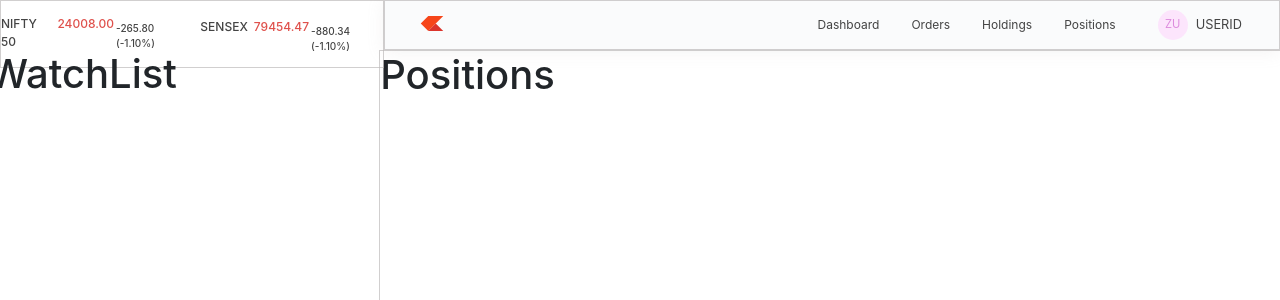
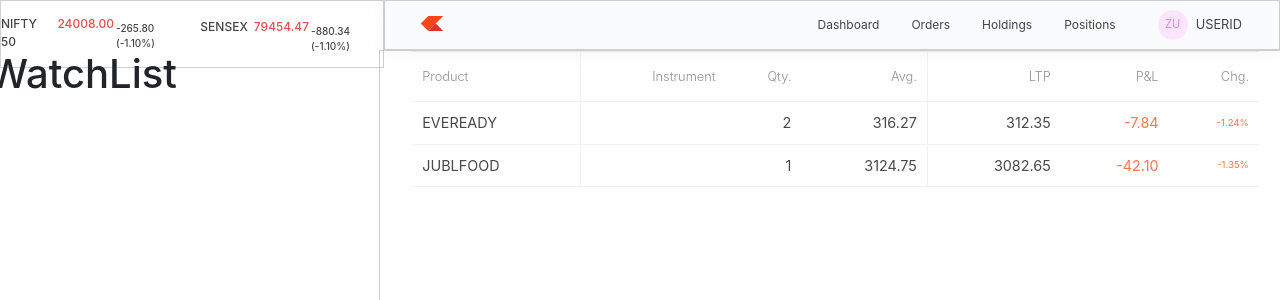
Before and after one commit to jainishh/Zerodha, a React (Create React App) app in the folder dashboard/: page /positions in a window 1280 px wide. Shown: the top 300 px of the page. Built offline with nearby package versions, Linux system fonts and the light colour scheme.

Commit message:
positions

```diff
--- a/dashboard/src/components/Holdings.js
+++ b/dashboard/src/components/Holdings.js
@@ -1,5 +1,5 @@
 import React, { useState, useEffect } from "react";
-import "./Orders&Holdings.css";
+import "./Orders&Holdings&Posiions.css";
 import { holdings } from "../data/data";
 
 const Holdings = () => {
--- a/dashboard/src/components/Orders&Holdings.css
+++ b/dashboard/src/components/Orders&Holdings&Posiions.css
@@ -1,5 +1,5 @@
 .containerOrders {
-  padding: 1rem;
+  padding: 0rem 2rem;
 }
 
 /* Mobile Screen */
@@ -121,3 +121,8 @@
     padding: 0rem 1rem;
   }
 }
+
+.positionsCan,
+.containerHoldings {
+  padding: 0rem 2rem;
+}
--- a/dashboard/src/components/Orders.js
+++ b/dashboard/src/components/Orders.js
@@ -1,5 +1,5 @@
 import React, { useEffect, useState } from "react";
-import "./Orders&Holdings.css";
+import "./Orders&Holdings&Posiions.css";
 import ordersData from "../data/data.js";
 
 const Orders = () => {
--- a/dashboard/src/components/Positions.js
+++ b/dashboard/src/components/Positions.js
@@ -1,7 +1,57 @@
-import React from "react";
+import React, { useEffect, useState } from "react";
+import "./Orders&Holdings&Posiions.css";
+import positions from "../data/data.js";
 
 const Positions = () => {
-  return <h1>Positions</h1>;
+  const [allPositions, setAllPositions] = useState([]);
+
+  useEffect(() => {
+    // Simulate fetching data locally
+    setAllPositions(positions);
+  }, []);
+
+  return (
+    <div className="positionsCan">
+      <div className="order-table">
+        <table>
+          <thead>
+            <tr>
+              <th>Product</th>
+              <th>Instrument</th>
+              <th>Qty.</th>
+              <th>Avg.</th>
+              <th>LTP</th>
+              <th>P&L</th>
+              <th>Chg.</th>
+            </tr>
+          </thead>
+
+          <tbody>
+            {allPositions.map((stock, index) => {
+              const curValue = stock.price * stock.qty;
+              const isProfit = curValue - stock.avg * stock.qty >= 0.0;
+              const profClass = isProfit ? "profit" : "loss";
+              const dayClass = stock.isLoss ? "loss" : "profit";
+
+              return (
+                <tr key={index}>
+                  <td>{stock.name}</td>
+                  <td>{stock.instrument}</td>
+                  <td>{stock.qty}</td>
+                  <td>{stock.avg.toFixed(2)}</td>
+                  <td>{stock.price.toFixed(2)}</td>
+                  <td className={profClass}>
+                    {(curValue - stock.avg * stock.qty).toFixed(2)}
+                  </td>
+                  <td className={dayClass}>{stock.day}</td>
+                </tr>
+              );
+            })}
+          </tbody>
+        </table>
+      </div>
+    </div>
+  );
 };
 
 export default Positions;
--- a/dashboard/src/data/data.js
+++ b/dashboard/src/data/data.js
@@ -205,16 +205,18 @@
   },
 ];
 
-const ordersData = [
-  { name: "TCS", qty: 10, price: 3500, mode: "CNC" },
-  { name: "INFY", qty: 5, price: 1500, mode: "MIS" },
-  { name: "RELIANCE", qty: 2, price: 2500, mode: "CNC" },
-  { name: "TCS", qty: 10, price: 3500, mode: "CNC" },
-  { name: "INFY", qty: 5, price: 1500, mode: "MIS" },
-  { name: "RELIANCE", qty: 2, price: 2500, mode: "CNC" },
-  { name: "TCS", qty: 10, price: 3500, mode: "CNC" },
-  { name: "INFY", qty: 5, price: 1500, mode: "MIS" },
-  { name: "RELIANCE", qty: 2, price: 2500.3455677, mode: "CNC" },
-];
+export default positions;
 
-export default ordersData;
+// const ordersData = [
+//   { name: "TCS", qty: 10, price: 3500, mode: "CNC" },
+//   { name: "INFY", qty: 5, price: 1500, mode: "MIS" },
+//   { name: "RELIANCE", qty: 2, price: 2500, mode: "CNC" },
+//   { name: "TCS", qty: 10, price: 3500, mode: "CNC" },
+//   { name: "INFY", qty: 5, price: 1500, mode: "MIS" },
+//   { name: "RELIANCE", qty: 2, price: 2500, mode: "CNC" },
+//   { name: "TCS", qty: 10, price: 3500, mode: "CNC" },
+//   { name: "INFY", qty: 5, price: 1500, mode: "MIS" },
+//   { name: "RELIANCE", qty: 2, price: 2500.3455677, mode: "CNC" },
+// ];
+
+// export default ordersData;
```
